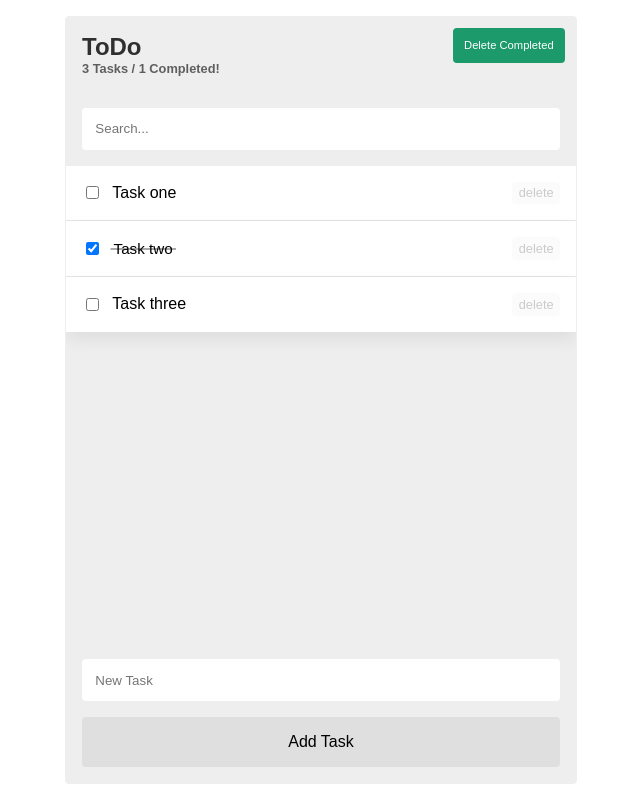
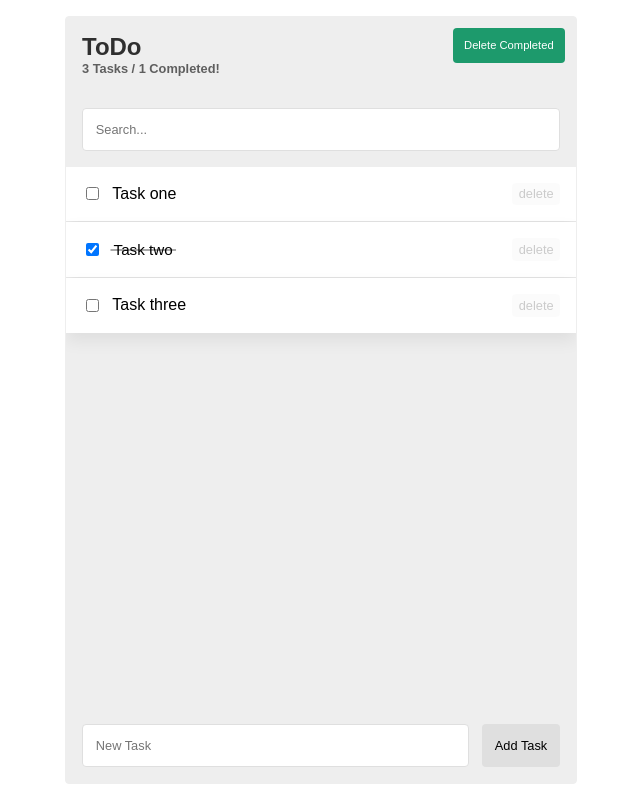
Before and after one commit to rahmaniali-ir/ng-todo, an Angular app: page / in a window 1280 px wide. Shown: the whole page, without its empty margins (319-959 px from the left). Built offline with nearby package versions, Linux system fonts and the light colour scheme.

Commit message:
text input borders

```diff
--- a/src/app/components/todo/todo-add/todo-add.component.sass
+++ b/src/app/components/todo/todo-add/todo-add.component.sass
@@ -1,5 +1,13 @@
 .todo-add
+  display: flex
   padding: 1em
 
+  input, button
+    font-size: .8em
+
+  input
+    flex: 1
+
   button
-    margin-top: 1em
+    margin-left: 1em
+    width: auto
--- a/src/app/components/todo/todo-search/todo-search.component.sass
+++ b/src/app/components/todo/todo-search/todo-search.component.sass
@@ -1,2 +1,5 @@
 .search
   padding: 1em
+
+  input
+    font-size: .8em
--- a/src/styles.sass
+++ b/src/styles.sass
@@ -19,18 +19,19 @@ input[type="text"], button
   border: none
   border-radius: var(--radius)
   display: block
+  font-size: inherit
   outline: none
   padding: 1em
   width: 100%
 
 input[type="text"]
   background-color: var(--primary-theme)
+  border: solid 1px var(--tertiary-theme)
 
 button
   background-color: var(--primary)
   color: var(--primary-theme)
   cursor: pointer
-  font-size: inherit
   text-align: center
   transition: all .3s ease
 
```
